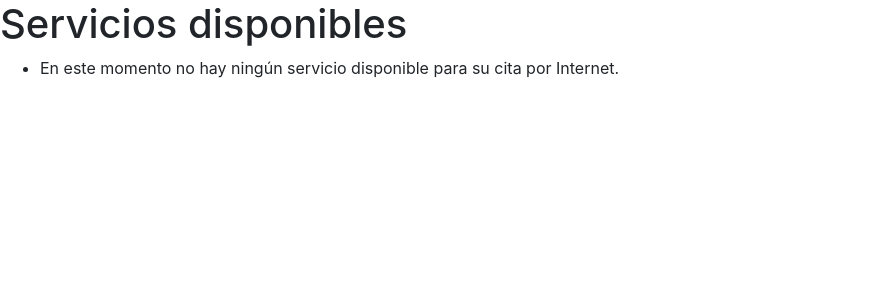
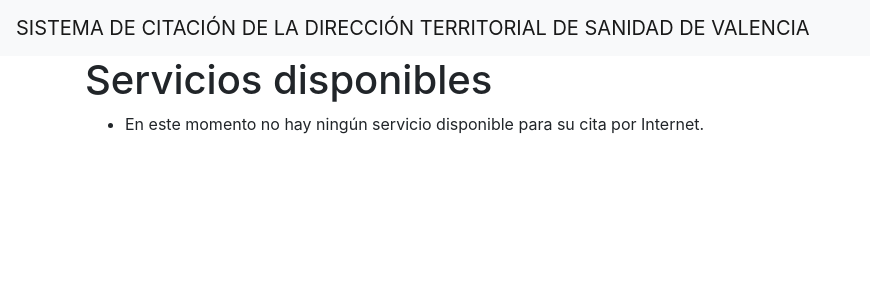
Before and after one commit to afoone/qsystemwebsite, a Django app: page / in a window 1280 px wide. Shown: the top 300 px of the page, without its empty margins (0-870 px from the left). Run offline with Django 3.2, Linux system fonts and the light colour scheme; data that the repository does not hold is empty; some libraries are stand-ins or nearby versions.

Commit message:
mejorado aspecto

```diff
--- a/citas/templates/citas/appointment_confirm_delete.html
+++ b/citas/templates/citas/appointment_confirm_delete.html
@@ -1,7 +1,7 @@
 {% extends 'core/base.html' %}
 
 {% block content %}
-
+<div class="container">
 
 {% ifequal dni object.dni %}
 
@@ -16,5 +16,6 @@ Lo siento, o bien la dirección está equivocada o esta cita ya ha sido anulada
 </div>
 
 {% endifequal %}
+</div>
 
 {% endblock %}
--- a/citas/templates/citas/appointment_detail.html
+++ b/citas/templates/citas/appointment_detail.html
@@ -2,6 +2,7 @@
 
 {% block content %}
 
+<div class="container">
 <div class="alert alert-warning" role="alert">CITA CONFIRMADA</div>
 <p>Le será enviado un correo-electrónico con los datos de la cita. Muchas gracias.</p>
 
@@ -18,6 +19,6 @@
     </p>
   </div>
 </div>
-
+</div>
 
 {% endblock %}
--- a/citas/templates/citas/service_list.html
+++ b/citas/templates/citas/service_list.html
@@ -2,6 +2,7 @@
 
 {% block content %}
 
+<div class="container">
 <h1 class="h1">Servicios disponibles</h1>
 <ul>
 {% for service in object_list %}
@@ -12,5 +13,6 @@
     <li>En este momento no hay ningún servicio disponible para su cita por Internet.</li>
 {% endfor %}
 </ul>
+</div>
 
 {% endblock %}
--- a/core/templates/core/base.html
+++ b/core/templates/core/base.html
@@ -15,6 +15,17 @@
 	<title>Schedule Template | CodyHouse</title>
 </head>
 <body>
+<nav class="navbar navbar-expand-lg navbar-light bg-light">
+  <a class="navbar-brand" href="#">SISTEMA DE CITACIÓN DE LA DIRECCIÓN TERRITORIAL DE SANIDAD DE VALENCIA</a>
+  <button class="navbar-toggler" type="button" data-toggle="collapse" data-target="#navbarSupportedContent" aria-controls="navbarSupportedContent" aria-expanded="false" aria-label="Toggle navigation">
+    <span class="navbar-toggler-icon"></span>
+  </button>
+
+  <div class="collapse navbar-collapse" id="navbarSupportedContent">
+    <ul class="navbar-nav mr-auto">
+    </ul>
+  </div>
+</nav>
 
 {% block content %}
 {% endblock content %}
```
